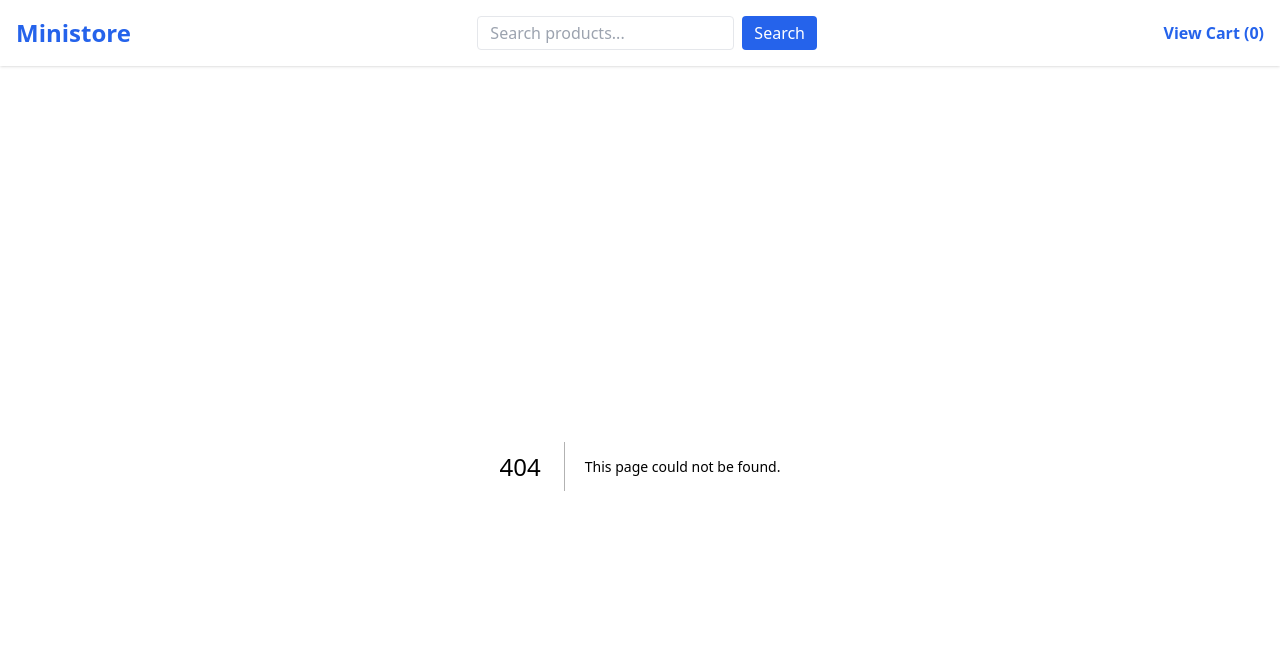
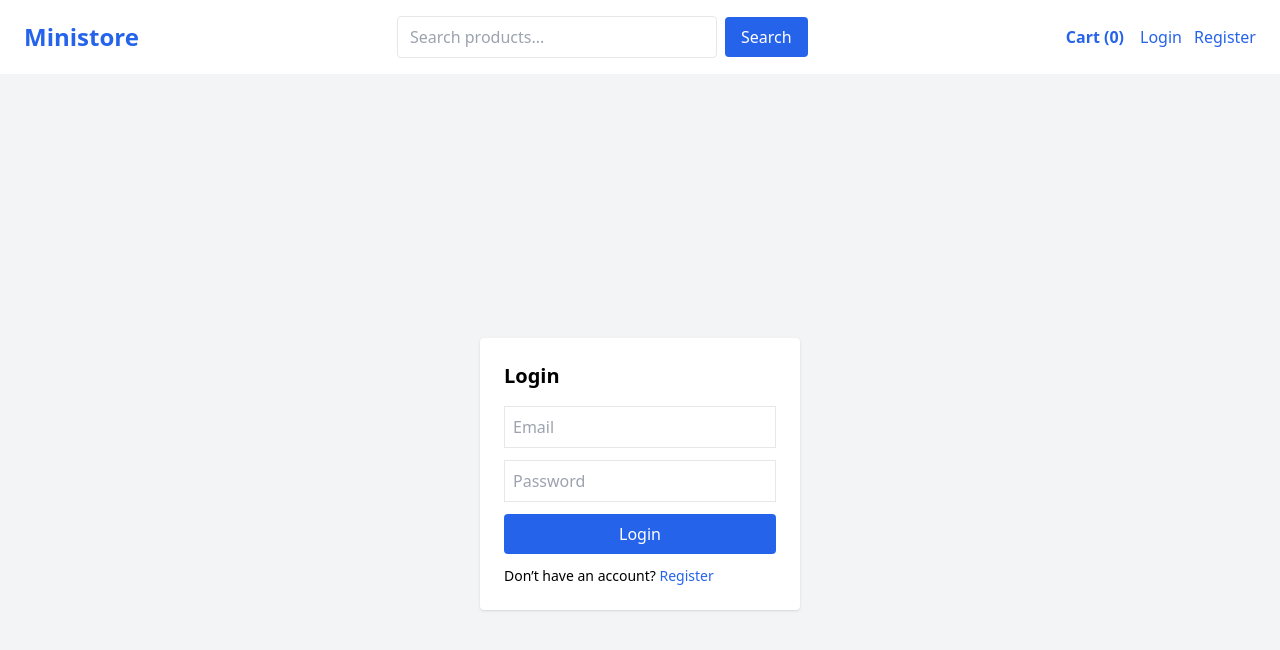
Before and after one commit to drvickie/ministore, a Next.js app in the folder frontend/: page /login in a window 1280 px wide. Before the commit this address had no page. Shown: the top 650 px of the page. Built offline with nearby package versions, Linux system fonts and the light colour scheme; no server answers.

Commit message:
Add register, login, update app.js and header.js.

```diff
--- a/frontend/components/Header.js
+++ b/frontend/components/Header.js
@@ -1,8 +1,7 @@
 import { useState } from "react";
 import { useRouter } from "next/router";
 
-
-export default function Header({ cart }) {
+export default function Header({ cart, user }) {
   const [searchTerm, setSearchTerm] = useState("");
   const router = useRouter();
 
@@ -15,8 +14,9 @@ export default function Header({ cart }) {
   };
 
   return (
-    <div className="bg-white shadow p-4 flex justify-between items-center">
-      {/* Logo */}
+    <div className="bg-white shadow px-6 py-4 flex items-center justify-between">
+
+      {/* LEFT: Logo */}
       <h1
         onClick={() => router.push("/")}
         className="text-2xl font-bold text-blue-600 cursor-pointer"
@@ -24,33 +24,56 @@ export default function Header({ cart }) {
         Ministore
       </h1>
 
-      {/* Search */}
+      {/* CENTER: Search */}
       <form
         onSubmit={handleSearch}
-        className="flex gap-2"
+        className="flex items-center gap-2 w-1/3"
       >
         <input
           type="text"
           placeholder="Search products..."
           value={searchTerm}
           onChange={(e) => setSearchTerm(e.target.value)}
-          className="border px-3 py-1 rounded"
+          className="border px-3 py-2 rounded w-full focus:outline-none focus:ring-2 focus:ring-blue-400"
         />
         <button
           type="submit"
-          className="bg-blue-600 text-white px-3 py-1 rounded"
+          className="bg-blue-600 text-white px-4 py-2 rounded hover:bg-blue-700"
         >
           Search
         </button>
       </form>
 
-      {/* View Cart */}
-      <a
-        href="/cart"
-        className="text-blue-600 font-semibold hover:underline"
-      >
-        View Cart ({cart.length})
-      </a>
+      {/* RIGHT: Cart + Auth */}
+      <div className="flex items-center gap-4">
+        <a
+          href="/cart"
+          className="text-blue-600 font-semibold hover:underline"
+        >
+          Cart ({cart.length})
+        </a>
+
+        {user ? (
+          <span className="text-sm bg-gray-100 px-3 py-1 rounded">
+            {user.email}
+          </span>
+        ) : (
+          <div className="flex gap-3">
+            <a
+              href="/login"
+              className="text-blue-600 hover:underline"
+            >
+              Login
+            </a>
+            <a
+              href="/register"
+              className="text-blue-600 hover:underline"
+            >
+              Register
+            </a>
+          </div>
+        )}
+      </div>
     </div>
   );
 }
--- a/frontend/pages/_app.js
+++ b/frontend/pages/_app.js
@@ -4,8 +4,9 @@ import Header from "../components/Header";
 
 export default function App({ Component, pageProps }) {
   const [cart, setCart] = useState([]);
+  const [user, setUser] = useState(null);
 
-
+  // Load cart
   useEffect(() => {
     const storedCart = localStorage.getItem("cart");
     if (storedCart) {
@@ -13,15 +14,31 @@ export default function App({ Component, pageProps }) {
     }
   }, []);
 
-
   useEffect(() => {
     localStorage.setItem("cart", JSON.stringify(cart));
   }, [cart]);
 
+  // 🔥 Check logged-in user
+  useEffect(() => {
+    fetch("http://localhost:5001/me", {
+      credentials: "include",
+    })
+      .then((res) => res.json())
+      .then((data) => {
+        if (!data.error) setUser(data);
+      });
+  }, []);
+
   return (
     <>
-      <Header cart={cart} />
-      <Component {...pageProps} cart={cart} setCart={setCart} />
+      <Header cart={cart} user={user} />
+      <Component
+        {...pageProps}
+        cart={cart}
+        setCart={setCart}
+        user={user}
+        setUser={setUser}
+      />
     </>
   );
 }
--- /dev/null
+++ b/frontend/pages/login.js
@@ -0,0 +1,68 @@
+import { useState } from "react";
+import { useRouter } from "next/router";
+
+export default function Login() {
+  const router = useRouter();
+
+  const [email, setEmail] = useState("");
+  const [password, setPassword] = useState("");
+
+  const handleLogin = async (e) => {
+    e.preventDefault();
+
+    const res = await fetch("http://localhost:5001/login", {
+      method: "POST",
+      headers: {
+        "Content-Type": "application/json",
+      },
+      credentials: "include", // 🔥 IMPORTANT
+      body: JSON.stringify({ email, password }),
+    });
+
+    const data = await res.json();
+
+    if (res.ok) {
+      router.push("/"); // redirect to store
+    } else {
+      alert(data.error || "Login failed");
+    }
+  };
+
+  return (
+    <div className="min-h-screen flex items-center justify-center bg-gray-100">
+      <form
+        onSubmit={handleLogin}
+        className="bg-white p-6 rounded shadow w-80"
+      >
+        <h1 className="text-xl font-bold mb-4">Login</h1>
+
+        <input
+          type="email"
+          placeholder="Email"
+          className="w-full border p-2 mb-3"
+          value={email}
+          onChange={(e) => setEmail(e.target.value)}
+        />
+
+        <input
+          type="password"
+          placeholder="Password"
+          className="w-full border p-2 mb-3"
+          value={password}
+          onChange={(e) => setPassword(e.target.value)}
+        />
+
+        <button className="w-full bg-blue-600 text-white py-2 rounded">
+          Login
+        </button>
+
+        <p className="text-sm mt-3">
+          Don’t have an account?{" "}
+          <a href="/register" className="text-blue-600">
+            Register
+          </a>
+        </p>
+      </form>
+    </div>
+  );
+}
--- /dev/null
+++ b/frontend/pages/register.js
@@ -0,0 +1,70 @@
+import { useState } from "react";
+import { useRouter } from "next/router";
+
+export default function Register() {
+  const router = useRouter();
+
+  const [name, setName] = useState("");
+  const [email, setEmail] = useState("");
+  const [password, setPassword] = useState("");
+
+  const handleRegister = async (e) => {
+    e.preventDefault();
+
+    const res = await fetch("http://localhost:5001/register", {
+      method: "POST",
+      headers: {
+        "Content-Type": "application/json",
+      },
+      body: JSON.stringify({ name, email, password }),
+    });
+
+    const data = await res.json();
+
+    if (res.ok) {
+      alert("Account created. Please login.");
+      router.push("/login");
+    } else {
+      alert(data.error || "Registration failed");
+    }
+  };
+
+  return (
+    <div className="min-h-screen flex items-center justify-center bg-gray-100">
+      <form
+        onSubmit={handleRegister}
+        className="bg-white p-6 rounded shadow w-80"
+      >
+        <h1 className="text-xl font-bold mb-4">Register</h1>
+
+        <input
+          type="text"
+          placeholder="Name"
+          className="w-full border p-2 mb-3"
+          value={name}
+          onChange={(e) => setName(e.target.value)}
+        />
+
+        <input
+          type="email"
+          placeholder="Email"
+          className="w-full border p-2 mb-3"
+          value={email}
+          onChange={(e) => setEmail(e.target.value)}
+        />
+
+        <input
+          type="password"
+          placeholder="Password"
+          className="w-full border p-2 mb-3"
+          value={password}
+          onChange={(e) => setPassword(e.target.value)}
+        />
+
+        <button className="w-full bg-green-600 text-white py-2 rounded">
+          Register
+        </button>
+      </form>
+    </div>
+  );
+}
```
